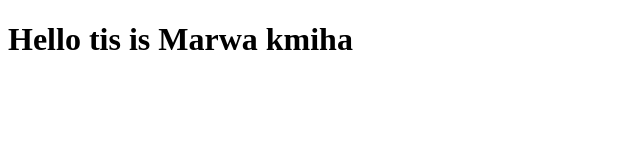
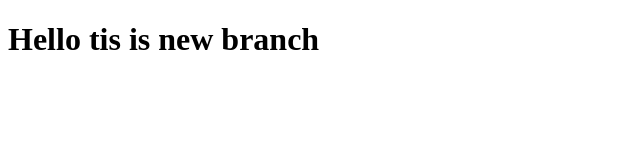
Before and after one commit to Marwakmiha1/marwaproject, a plain HTML site: page index.html in a window 1280 px wide. Shown: the whole page, without its empty margins (0-640 px from the left). Drawn offline with Linux system fonts and the light colour scheme.

Commit message:
changer le titre de index

```diff
--- a/index.html
+++ b/index.html
@@ -8,7 +8,7 @@
     <title>page web</title>
 </head>
 <body>
-    <h1>Hello tis is Marwa kmiha</h1>
+    <h1>Hello tis is new branch</h1>
     <script src="app.js"> </script>
 </body>
 </html>
```
